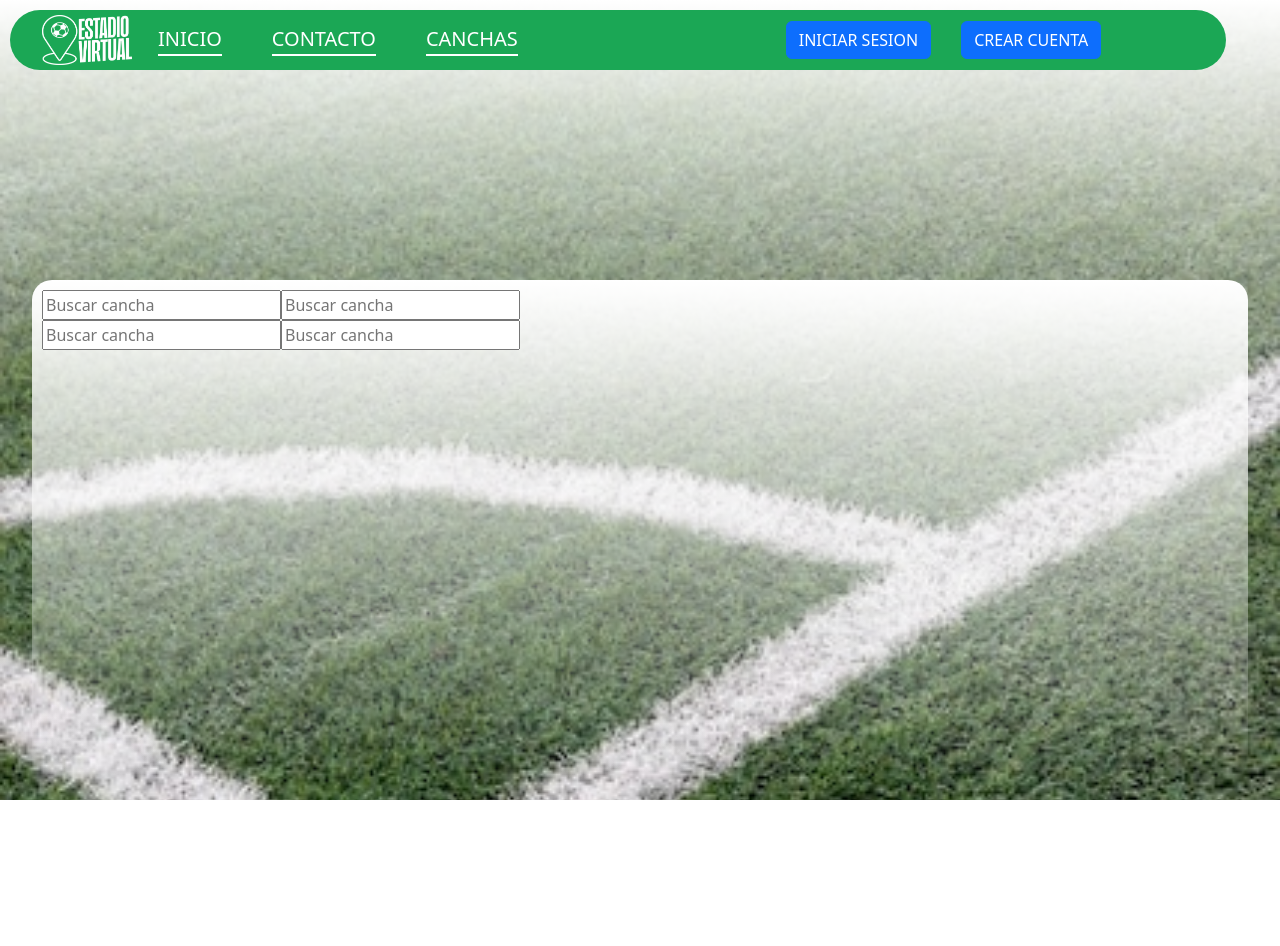
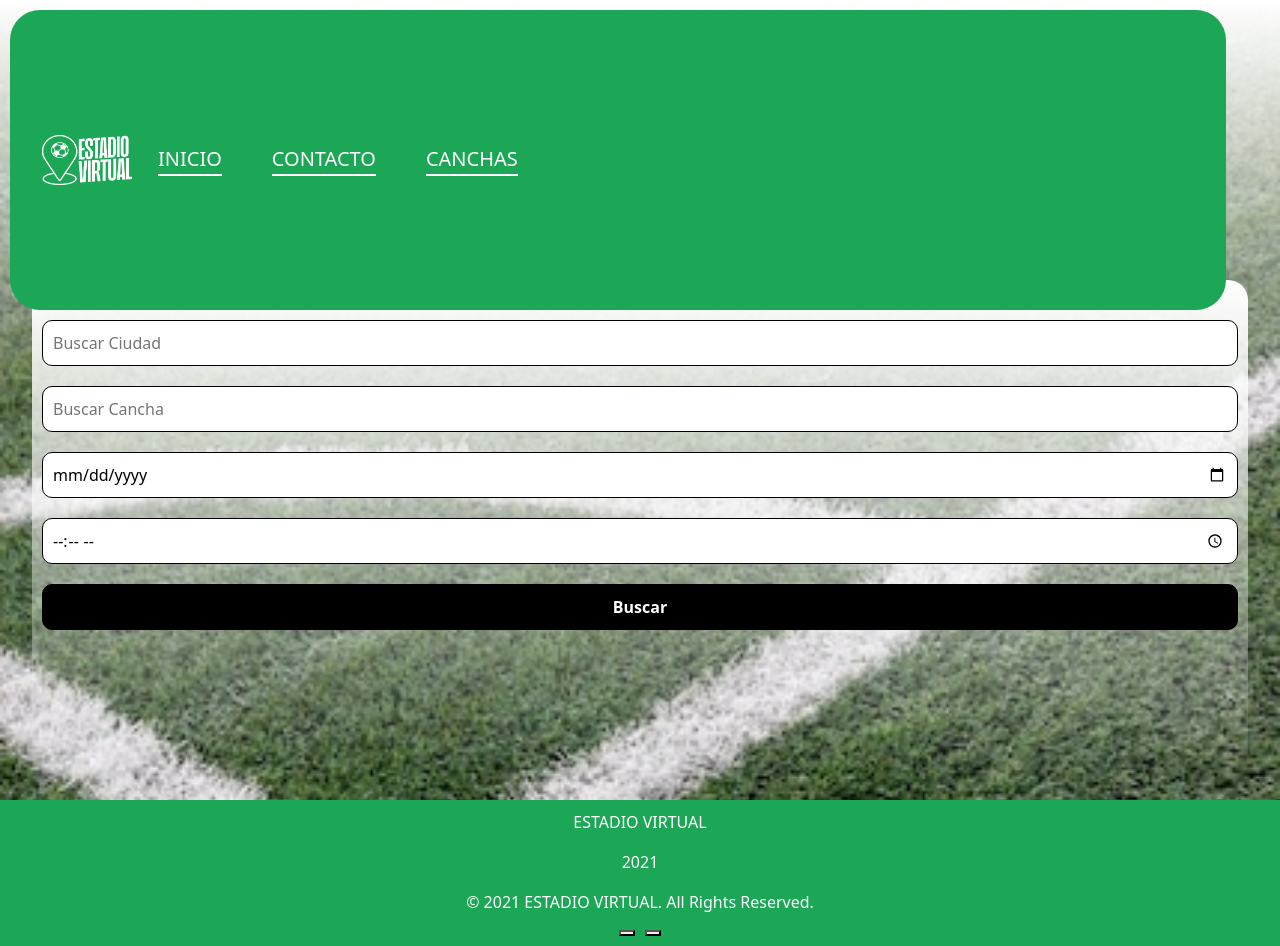
Before and after one commit to Walo0109/EstadioVirtual, a React (Vite) app: page / in a window 1280 px wide. Before the commit the page ends 800 px from the top, so only its background shows below. Built offline with nearby package versions, Linux system fonts and the light colour scheme.

Commit message:
add footer

```diff
--- a/src/components/Buscar.jsx
+++ b/src/components/Buscar.jsx
@@ -1,18 +1,41 @@
-import style from "./../css/buscar.module.css";
-
-
+import React, { useState } from 'react';
+import style from "./../css/buscar.module.css";// Asegúrate de tener el archivo de estilos CSS importado correctamente
 
 export const Buscar = () => {
+  const [searchResults, setSearchResults] = useState([]);
+  const [city, setCity] = useState('');
+  const [type, setType] = useState('');
+  const [day, setDay] = useState('');
+  const [time, setTime] = useState('');
+
+  const handleSearch = (e) => {
+    e.preventDefault();
+    // Aquí deberías enviar los parámetros de búsqueda al servidor o API
+    // y actualizar los resultados cuando se reciba la respuesta
+    // Por ahora, simplemente simularemos resultados falsos
+    const fakeResults = ['Cancha 1', 'Cancha 2', 'Cancha 3']; // Simulación de resultados falsos
+    setSearchResults(fakeResults);
+  };
+
   return (
     <div className={style.buscarCancha}>
-      <div className={style.container}>
-        <input type="text" className={style.imput} placeholder="Buscar cancha" />
-        <input type="text" className={style.imput} placeholder="Buscar cancha" />
-        <div className="">
-          <input type="text" placeholder="Buscar cancha" />
-          <input type="text" placeholder="Buscar cancha" />
-        </div>
+      <form onSubmit={handleSearch} className={style.form}>
+        <input type="text" id="city" placeholder='Buscar Ciudad' value={city} onChange={(e) => setCity(e.target.value)} />
 
+        <input type="text" id="type" placeholder='Buscar Cancha' value={type} onChange={(e) => setType(e.target.value)} />
+
+        <input type="date" id="day" value={day} onChange={(e) => setDay(e.target.value)} max="9999-12-31" />
+
+        <input type="time" id="time" value={time} onChange={(e) => setTime(e.target.value)} />
+
+        <button type="submit">Buscar</button>
+      </form>
+      <div>
+        <ul>
+          {searchResults.map((result, index) => (
+            <li key={index}>{result}</li>
+          ))}
+        </ul>
       </div>
     </div>
   );
--- /dev/null
+++ b/src/components/Footer.jsx
@@ -0,0 +1,20 @@
+import style from './../css/Footer.module.css';
+
+export const Footer = () => {
+    return (
+        <>
+            <footer className={style.Footer}>
+                <p>ESTADIO VIRTUAL</p>
+                <p>2021</p>
+                <p>© 2021 ESTADIO VIRTUAL. All Rights Reserved.</p>
+                <div className={style.links}>
+                    <button></button>
+                    <button></button>
+
+                </div>
+            </footer>
+
+        </>
+
+    );
+}
--- a/src/components/Navbar.jsx
+++ b/src/components/Navbar.jsx
@@ -5,7 +5,6 @@ import Button from 'react-bootstrap/Button';
 import { Link } from 'react-router-dom';
 import logo from './../img/ESTADIO VIRTUAL BCO.png';
 import style from './../css/Navbar.module.css';
-
 
 export const NavBar = () => {
   return (
@@ -21,7 +20,7 @@ export const NavBar = () => {
             />{' '}
           </Navbar.Brand>
           <Navbar.Toggle className="bg-transparent border-0" />
-          <Navbar.Collapse id="basic-navbar-nav " className=''>
+          <Navbar.Collapse id="basic-navbar-nav " className={style.Collapse}>
             <Nav className={style.containerLink}>
               <Link className={style.link} to="/">INICIO</Link>
               <Link className={style.link} to="/contact">CONTACTO</Link>
@@ -29,11 +28,6 @@ export const NavBar = () => {
             </Nav>
           </Navbar.Collapse>
 
-          <Navbar.Collapse id="basic-navbar-nav " className={style.logs}>
-            <Button>INICIAR SESION</Button>
-            <Button>CREAR CUENTA</Button>
-          </Navbar.Collapse>
-
         </Container>
       </Navbar >
     </>
--- /dev/null
+++ b/src/css/Footer.module.css
@@ -0,0 +1,22 @@
+:root {
+    --verde: rgb(27, 167, 85)
+}
+
+
+
+.Footer {
+    background-color: var(--verde);
+    color: white;
+    text-align: center;
+    padding: 10px;
+    left: 0;
+    bottom: 0;
+    width: 100%;
+    z-index: 100;
+}
+
+.links{
+    display: flex;
+    justify-content: center;
+    gap: 10px;
+}
--- a/src/css/Navbar.module.css
+++ b/src/css/Navbar.module.css
@@ -12,6 +12,7 @@
     margin: 0px 10px 0px 10px;
     z-index: 10;
     width: 95%;
+    position: fixed;
 
 
 }
@@ -22,6 +23,7 @@
     align-items: center;
     gap: 50px;
     padding: 10px;
+    height: 300px;
 
 
 }
--- a/src/css/buscar.module.css
+++ b/src/css/buscar.module.css
@@ -12,7 +12,32 @@
 }
 
 
-.container {
+/* .container {} */
 
+.form {
+    justify-content: center;
+    align-items: center;
+    display: flex;
+    flex-direction: column;
+    margin-top: 20px;
 
 }
+
+.form input {
+    width: 100%;
+    padding: 10px;
+    margin: 10px;
+    border-radius: 10px;
+    border: 1px solid #000;
+}
+
+.form button {
+    width: 100%;
+    padding: 10px;
+    margin: 10px;
+    border-radius: 10px;
+    border: 1px solid #000;
+    background-color: #000;
+    color: #fff;
+    font-weight: bold;
+}
--- a/src/main.jsx
+++ b/src/main.jsx
@@ -5,6 +5,7 @@ import './index.css';
 import { createBrowserRouter, RouterProvider } from 'react-router-dom';
 import { ContactPage } from './pages/ContactPage.jsx';
 import { HomePage } from './pages/HomePage.jsx';
+import { AdminPage } from './pages/AdminPage.jsx';
 
 
 const router = createBrowserRouter([
@@ -20,6 +21,10 @@ const router = createBrowserRouter([
     path: '/contact',
     element: <ContactPage />,
   },
+  {
+    path: '/admin',
+    element: <AdminPage />,
+  }
 
 
 ]);
--- /dev/null
+++ b/src/pages/AdminPage.jsx
@@ -0,0 +1,12 @@
+import React from "react";
+import { NavBar } from "./../components/Navbar";
+// import { Buscar } from "../components/Buscar";
+// import style from "./../css/Fondo.module.css";
+
+export const AdminPage = () => {
+    return (
+        <>
+            <NavBar />
+        </>
+    );
+};
--- a/src/pages/ContactPage.jsx
+++ b/src/pages/ContactPage.jsx
@@ -1,19 +1,11 @@
 import React from "react";
 import { NavBar } from "./../components/Navbar";
-import { Buscar } from "../components/Buscar";
 import style from "./../css/Fondo.module.css";
 
 export const ContactPage = () => {
   return (
     <>
-      <div className={style.fondo}>
-        <div className={style.degradado}>
-          <NavBar />
-          <div >
-            <Buscar />
-          </div>
-        </div>
-      </div>
+      <NavBar />
     </>
   );
 };
--- a/src/pages/HomePage.jsx
+++ b/src/pages/HomePage.jsx
@@ -1,6 +1,7 @@
 import React from "react";
 import { NavBar } from "./../components/Navbar";
 import { Buscar } from "../components/Buscar";
+import { Footer } from "./../components/Footer";
 import style from "./../css/Fondo.module.css";
 
 
@@ -14,6 +15,9 @@ export const HomePage = () => {
             <Buscar />
           </div>
         </div>
+
+        <Footer />
+
       </div>
     </>
   )
```
Also changed, not shown: src/components/ModalLogin.jsx (added, +35 -0 lines), src/css/Modal.module.css (added).
